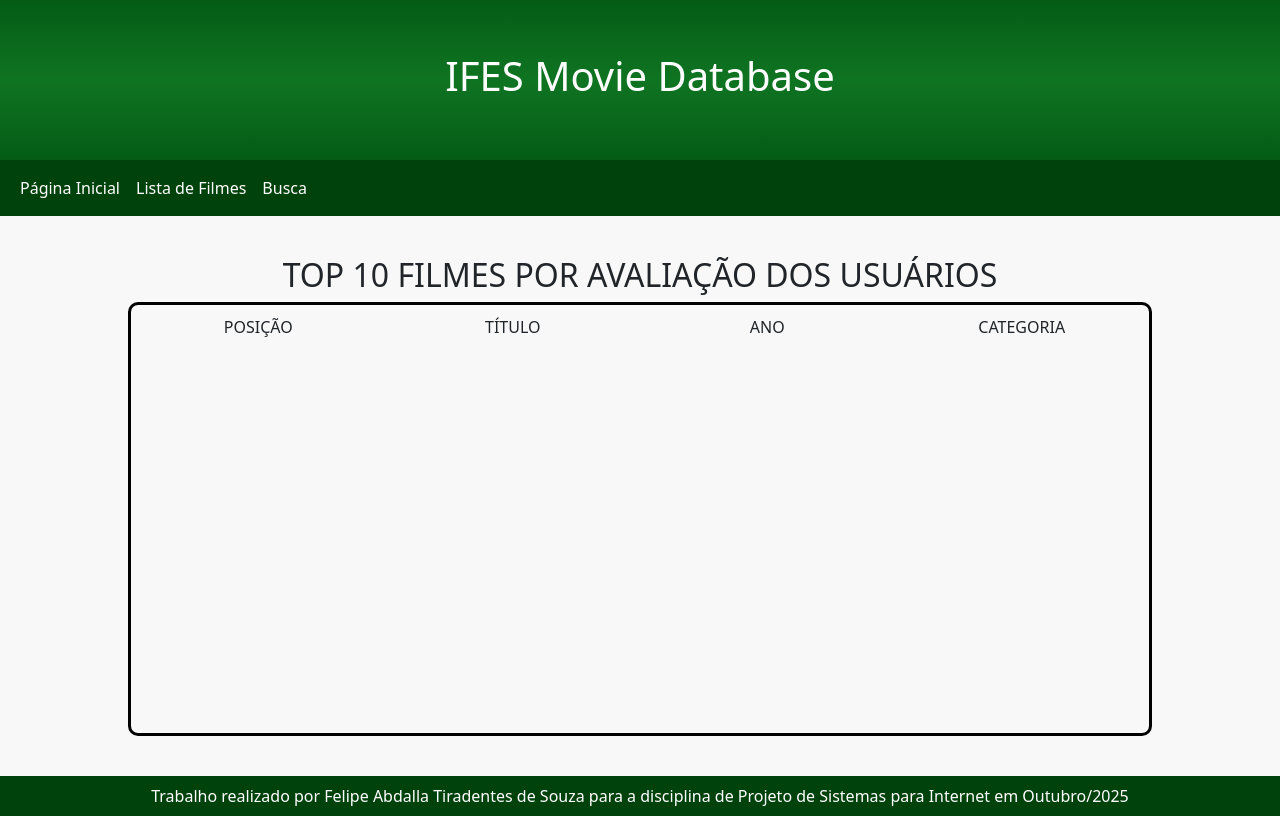
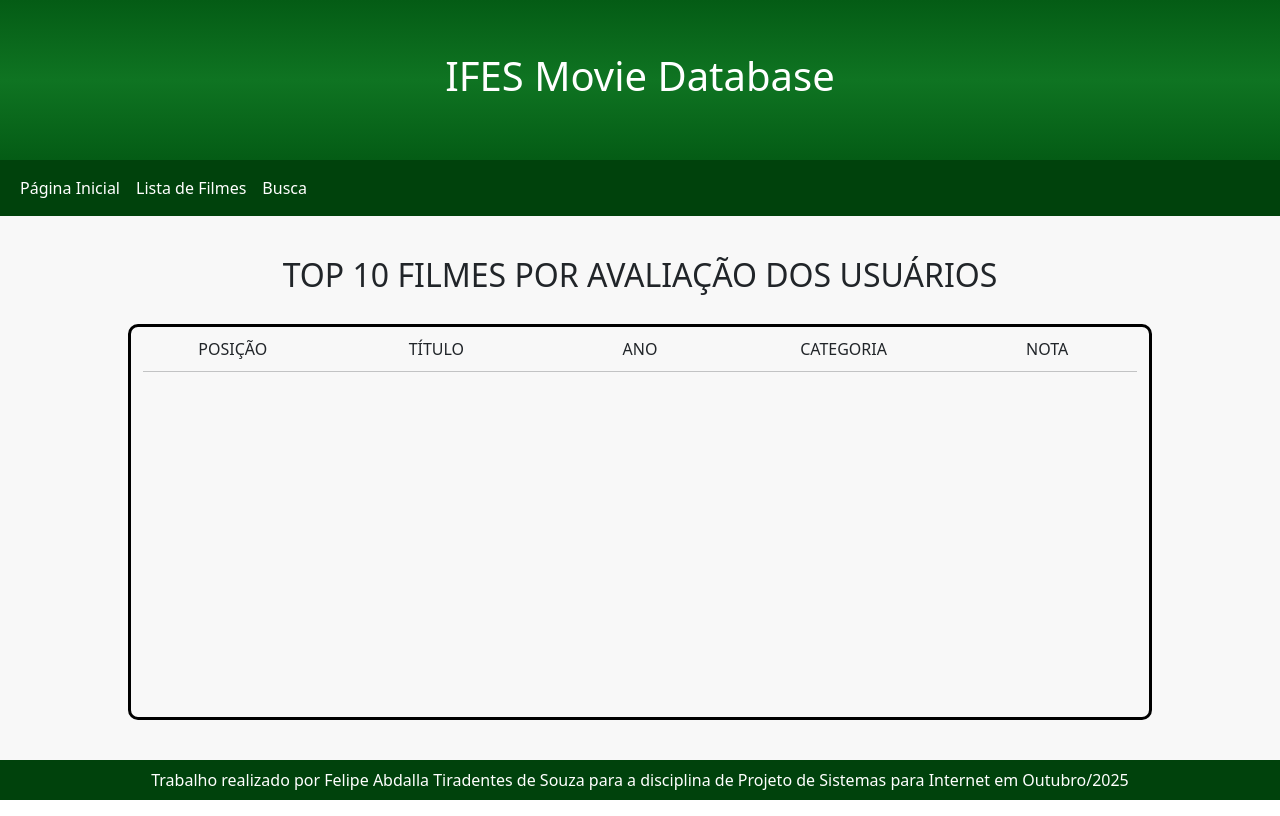
Before and after one commit to felipe-abdalla/ifes-imdb, a PHP site: page / in a window 1280 px wide. Run offline with PHP 8.4, Linux system fonts and the light colour scheme.

Commit message:
inicio da lista

```diff
--- a/src/components/header.php
+++ b/src/components/header.php
@@ -4,7 +4,7 @@
     <meta charset="UTF-8">
     <meta name="viewport" content="width=device-width, initial-scale=1.0">
     <link href="https://cdn.jsdelivr.net/npm/bootstrap@5.3.8/dist/css/bootstrap.min.css" rel="stylesheet" integrity="sha384-sRIl4kxILFvY47J16cr9ZwB07vP4J8+LH7qKQnuqkuIAvNWLzeN8tE5YBujZqJLB" crossorigin="anonymous">
-    <link rel="stylesheet" href="../css/style.css">
+    <link rel="stylesheet" href="src/css/style.css">
     <title>IFES Movie Database</title>
 </head>
 <body>
--- a/src/css/style.css
+++ b/src/css/style.css
@@ -5,9 +5,19 @@
     --text-color: #FFFFFF;
 }
 
+html, body {
+    height: 100%;
+    margin: 0;
+}
+
+body {
+    display: flex;
+    flex-direction: column;
+    min-height: 100vh;
+}
+
 .title {
     height: 20vh;
-    background: #045C15;
     background: linear-gradient(0deg, rgba(4, 92, 21, 1) 0%, rgba(15, 116, 34, 1) 50%, rgba(4, 92, 21, 1) 100%);
 }
 
@@ -19,8 +29,6 @@
     background-color: var(--primary-navigator-color) !important;
 }
 
-
-
 .navbar .nav-link {
     color: white !important;
 }
@@ -30,13 +38,18 @@
 }
 
 .content {
+    flex: 1;
     background-color: #f8f8f8;
     padding: 40px 0;
     display: flex;
     flex-direction: column;
     justify-content: center;
     align-items: center;
-    height: 70vh;
+}
+
+.title-best-rated,
+.title-list {
+    height: 10vh;
 }
 
 .container-best-rated {
@@ -47,13 +60,26 @@
     border-radius: 10px;
 }
 
-.row-best-rated {
-    padding: 10px 0;
+.container-list {
+    width: 80%;
+    height: 100%;
+    background-color: #f8f8f8;
+    border: 3px solid black;
+    border-radius: 10px;
+}
+
+.col p {
+    margin: 10px 0;
+}
+
+hr {
+    margin: 0;
 }
 
 footer {
     background-color: var(--primary-navigator-color);
     height: 5vh;
+    margin-top: auto;
 }
 
 .footer-text {
--- a/src/pages/home_content.php
+++ b/src/pages/home_content.php
@@ -2,7 +2,7 @@
     <h2>TOP 10 FILMES POR AVALIAÇÃO DOS USUÁRIOS</h2>
 </div>
 <div class="container-best-rated container text-center">
-    <div class="row row-best-rated">
+    <div class="row">
         <div class="col">
             <p>POSIÇÃO</p`>
         </div>
@@ -15,5 +15,9 @@
         <div class="col">
             <p>CATEGORIA</p>
         </div>
+        <div class="col">
+            <p>NOTA</p>
+        </div>
     </div>
+    <hr>
 </div>
```
Also changed, not shown: src/pages/list_content.php (+20 -0 lines).
